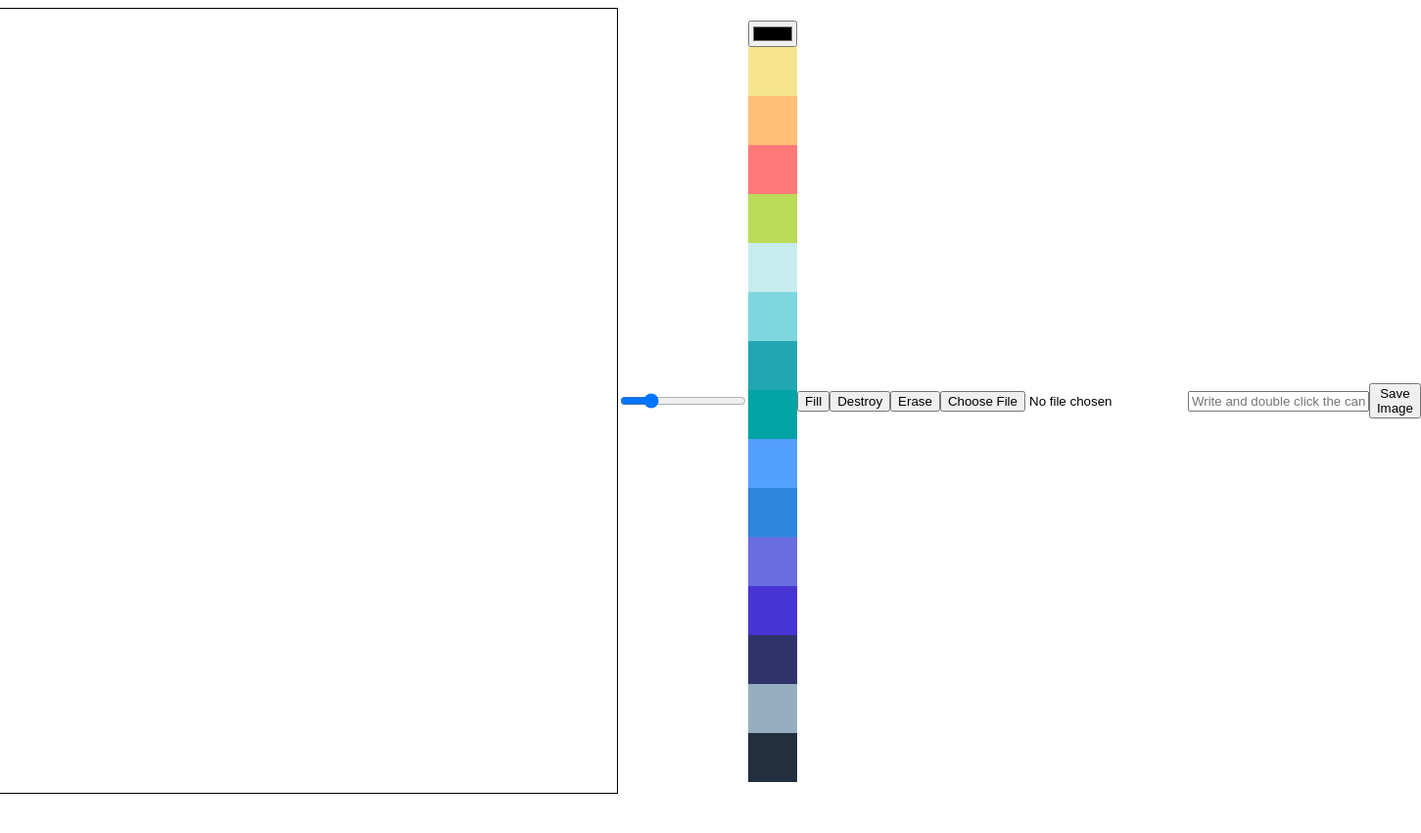
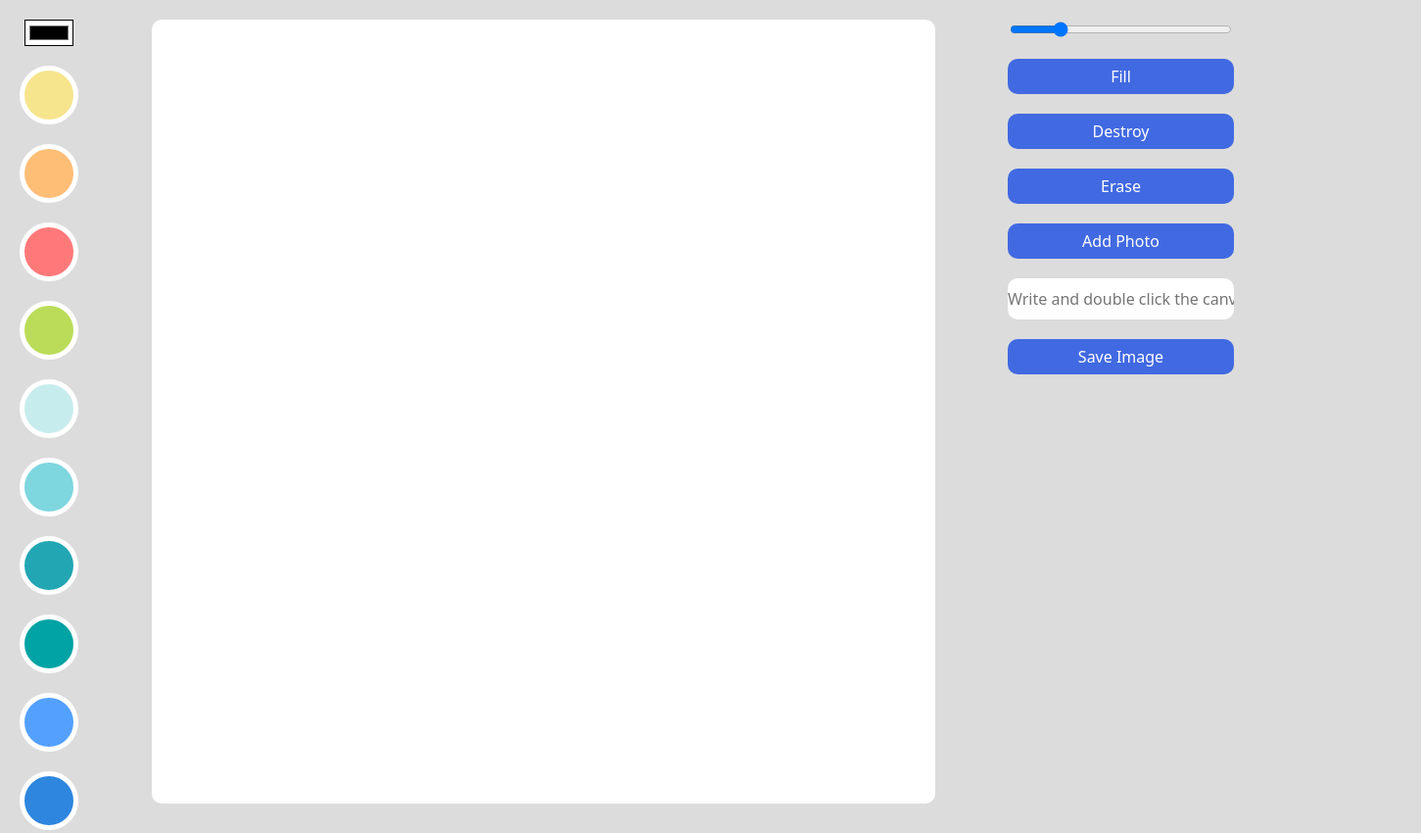
Before and after one commit to noasued/js-canvas, a plain HTML site: page meme-maker/index.html in a window 1280 px wide. Shown: the top 850 px of the page at 98% size, 1451 px wide, since content can reach past the window. Before the commit the page ends 818 px from the top, so only its background shows below. Drawn offline with Linux system fonts and the light colour scheme.

Commit message:
change designs

```diff
--- a/meme-maker/app.js
+++ b/meme-maker/app.js
@@ -10,8 +10,8 @@ const ctx = canvas.getContext("2d");
 const lineWidth = document.getElementById("line-width");
 const color = document.getElementById("color");
 const colorOptions = Array.from(
-        document.getElementsByClassName("color-option")
-    );
+    document.getElementsByClassName("color-option")
+);
 
 // get button
 const modeBtn = document.getElementById("mode-btn"); // mode button
@@ -20,6 +20,7 @@ const eraserBtn = document.getElementById("eraser-btn"); // eraser button
 const fileInput = document.getElementById("img-file"); // file button
 const textInput = document.getElementById("text"); // get text input
 const saveBtn = document.getElementById("save"); // get save button
+const fontBtn = document.getElementById("font-btn");
 
 const CANVAS_WIDTH = 800;
 const CANVAS_HEIGHT = 800;
@@ -32,9 +33,9 @@ ctx.color = color.value;
 ctx.lineCap = "round"; // 선 둥글리기
 
 let isPainting = false;
-let isFilling =false;
+let isFilling = false;
 
-function onMove (event) {
+function onMove(event) {
     if (isPainting) {
         ctx.lineTo(event.offsetX, event.offsetY);
         ctx.stroke();
@@ -43,31 +44,31 @@ function onMove (event) {
     ctx.moveTo(event.offsetX, event.offsetY);
 }
 
-function startPainting () {
+function startPainting() {
     isPainting = true;
 }
 
-function cancelPainting () {
+function cancelPainting() {
     isPainting = false;
     ctx.beginPath();
 }
 
-function onLineWidthChange (event) {
+function onLineWidthChange(event) {
     ctx.lineWidth = event.target.value;
 }
 
-function onLineColorChange (event) {
+function onLineColorChange(event) {
     ctx.strokeStyle = event.target.value;
     ctx.fillStyle = event.target.value;
 }
 
-function onColorClick (event) {
+function onColorClick(event) {
     ctx.strokeStyle = event.target.dataset.color;
     ctx.fillStyle = event.target.dataset.color;
 }
 
 //모드 변경
-function onModeClick () {
+function onModeClick() {
     if (isFilling) {
         isFilling = false;
         modeBtn.innerText = "Fill";
@@ -78,20 +79,22 @@ function onModeClick () {
 }
 
 //캔버스 클릭 시 색깔 채우기
-function onCanvasClick () {
+function onCanvasClick() {
     if (isFilling) {
         ctx.fillRect(0, 0, CANVAS_WIDTH, CANVAS_HEIGHT);
     }
 }
 
 //캔버스 비우기
-function onDestroyClick () {
-    ctx.fillStyle = "white";
-    ctx.fillRect(0, 0, CANVAS_WIDTH, CANVAS_HEIGHT);
+function onDestroyClick() {
+    if (confirm("Are you sure to delete everything on the canvas?")) {
+        ctx.fillStyle = "white";
+        ctx.fillRect(0, 0, CANVAS_WIDTH, CANVAS_HEIGHT);
+    }
 }
 
 //Eraser 버튼 클릭
-function onEraserClick () {
+function onEraserClick() {
     ctx.strokeStyle = "white";
     isFilling = false;
     modeBtn.innerText = "Fill";
@@ -102,7 +105,7 @@ function onEraserClick () {
 //유저가 파일을 선택했을 때만 javascript에게 보이게 됨
 //유저가 파일을 선택했기 때문에 해당 파일은 브라우저의 메모리 속에 존재함
 //url로 유저가 선택한 파일에 접근
-function onFileChange (event) {
+function onFileChange(event) {
     const file = event.target.files[0];
     const url = URL.createObjectURL(file);
     const image = new Image();
@@ -114,7 +117,7 @@ function onFileChange (event) {
 }
 
 //더블클릭 시 텍스트 출력
-function onDoubleClick (event) {
+function onDoubleClick(event) {
     const text = textInput.value;
 
     if (text !== "") { // text가 비어있지 않으면
@@ -127,7 +130,7 @@ function onDoubleClick (event) {
 }
 
 // save canvas image
-function onSaveClick (event) {
+function onSaveClick(event) {
     // image url로 링크하여 다운로드하게 할 것
     const url = canvas.toDataURL();
     const a = document.createElement("a"); // create a fake link
@@ -136,6 +139,10 @@ function onSaveClick (event) {
     a.click(); // click the link
 }
 
+// change font
+function onFontClick(event) {
+    alert('font');
+}
 
 canvas.addEventListener("dblclick", onDoubleClick);
 canvas.addEventListener("mousemove", onMove);
@@ -154,3 +161,4 @@ destroyBtn.addEventListener("click", onDestroyClick);
 eraserBtn.addEventListener("click", onEraserClick);
 fileInput.addEventListener("change", onFileChange);
 saveBtn.addEventListener("click", onSaveClick);
+// fontBtn.addEventListener("click", onFontClick);
--- a/meme-maker/index.html
+++ b/meme-maker/index.html
@@ -8,12 +8,8 @@
         <link rel="shortcut icon" href="#" />
     </head>
     <body>
-        <canvas></canvas>
-        <!-- 선 굵기를 위한 input -->
-        <input id="line-width" type="range" min="1" max="20" value="5" step="0.1"/>
-
+        <div class="color-options">
             <!-- canvas 색상을 위한 input -->
-        <div >
             <input id="color" type="color"/>
             <div class="color-option" style="background-color: #f6e58d;" data-color="#f6e58d"></div>
             <div class="color-option" style="background-color: #ffbe76;" data-color="#ffbe76"></div>
@@ -32,16 +28,31 @@
             <div class="color-option" style="background-color: #222f3e;" data-color="#222f3e"></div>
         </div>
 
+        <canvas></canvas>
+
+        <div class="btns">
+            <!-- 선 굵기를 위한 input -->
+            <input id="line-width" type="range" min="1" max="20" value="5" step="0.1"/>
+
             <button id="mode-btn">Fill</button>
             <button id="destroy-btn">Destroy</button>
             <button id="eraser-btn">Erase</button>
 
             <!-- image를 위한 input -->
+            <label for="img-file">
+                Add Photo
                 <input type="file" id="img-file" accept="image/*" />
+            </label>
+
             <!-- text input을 위한 input -->
+            <div id="text-input-area">
                 <input id="text" type="text" placeholder="Write and double click the canvas!" />
+                <!-- <button id="font-btn">Font</button> -->
+            </div>
+
 
             <button id="save">Save Image</button>
+        </div>
 
         <script src="app.js"></script>
     </body>
--- /dev/null
+++ b/meme-maker/reset.css
@@ -0,0 +1,130 @@
+html,
+body,
+div,
+span,
+applet,
+object,
+iframe,
+h1,
+h2,
+h3,
+h4,
+h5,
+h6,
+p,
+blockquote,
+pre,
+a,
+abbr,
+acronym,
+address,
+big,
+cite,
+code,
+del,
+dfn,
+em,
+img,
+ins,
+kbd,
+q,
+s,
+samp,
+small,
+strike,
+strong,
+sub,
+sup,
+tt,
+var,
+b,
+u,
+i,
+center,
+dl,
+dt,
+dd,
+ol,
+ul,
+li,
+fieldset,
+form,
+label,
+legend,
+table,
+caption,
+tbody,
+tfoot,
+thead,
+tr,
+th,
+td,
+article,
+aside,
+canvas,
+details,
+embed,
+figure,
+figcaption,
+footer,
+header,
+hgroup,
+menu,
+nav,
+output,
+ruby,
+section,
+summary,
+time,
+mark,
+audio,
+video {
+  margin: 0;
+  padding: 0;
+  border: 0;
+  font-size: 100%;
+  font: inherit;
+  vertical-align: baseline;
+}
+
+/* HTML5 display-role reset for older browsers */
+article,
+aside,
+details,
+figcaption,
+figure,
+footer,
+header,
+hgroup,
+menu,
+nav,
+section {
+  display: block;
+}
+
+body {
+  line-height: 1;
+}
+
+ol,
+ul {
+  list-style: none;
+}
+
+blockquote,
+q {
+  quotes: none;
+}
+
+blockquote:before,
+blockquote:after,
+q:before,
+q:after {
+  content: '';
+  content: none;
+}
+
+table {
+  border-collapse: collapse;
+  border-spacing: 0;
+}
--- a/meme-maker/style.css
+++ b/meme-maker/style.css
@@ -1,17 +1,88 @@
+@import "reset.css";
+
+body {
+    display: flex;
+    gap: 20px;
+    justify-content: space-between;
+    align-items: flex-start;
+    background-color: gainsboro;
+    padding: 20px;
+    font-family: system-ui, -apple-system, BlinkMacSystemFont, 'Segoe UI', Roboto, Oxygen, Ubuntu, Cantarell, 'Open Sans', 'Helvetica Neue', sans-serif;
+
+}
+
 canvas {
     width: 800px;
     height: 800px;
-    border: 1px solid black;
+    background-color: white;
+    border-radius: 10px;
 }
 
-body {
+.btns {
     display: flex;
-    justify-content: center;
+    flex-direction: column;
+    gap: 20px;
+}
+
+.color-options {
+    display: flex;
+    flex-direction: column;
+    gap: 20px;
     align-items: center;
 }
 
 .color-option {
     width: 50px;
     height: 50px;
+    border-radius: 50%;
     cursor: pointer;
+    border: 5px solid white;
+    transition: transform ease-in-out .1s;
 }
+
+.color-option:hover {
+    transform: scale(1.2);
+}
+
+input#color {
+    background-color: white;
+}
+
+button,
+label {
+    all: unset;
+    padding: 10px 0;
+    text-align: center;
+    background-color: royalblue;
+    color: white;
+    font-weight: 500;
+    cursor: pointer;
+    border-radius: 10px;
+    transition: opacity linear .1s;
+}
+
+button:hover,
+label:hover {
+    opacity: 0.85;
+}
+
+input#img-file {
+    display: none;
+}
+
+input#text {
+    all: unset;
+    padding: 10px 0;
+    text-align: center;
+    border-radius: 10px;
+    font-weight: 500;
+    background-color: white;
+}
+
+#text-input-area {
+    display: inline-block;
+}
+
+#font-btn {
+    background-color: rgb(71, 80, 177);
+}
```
Lines whose indentation alone changed are shown as unchanged.
